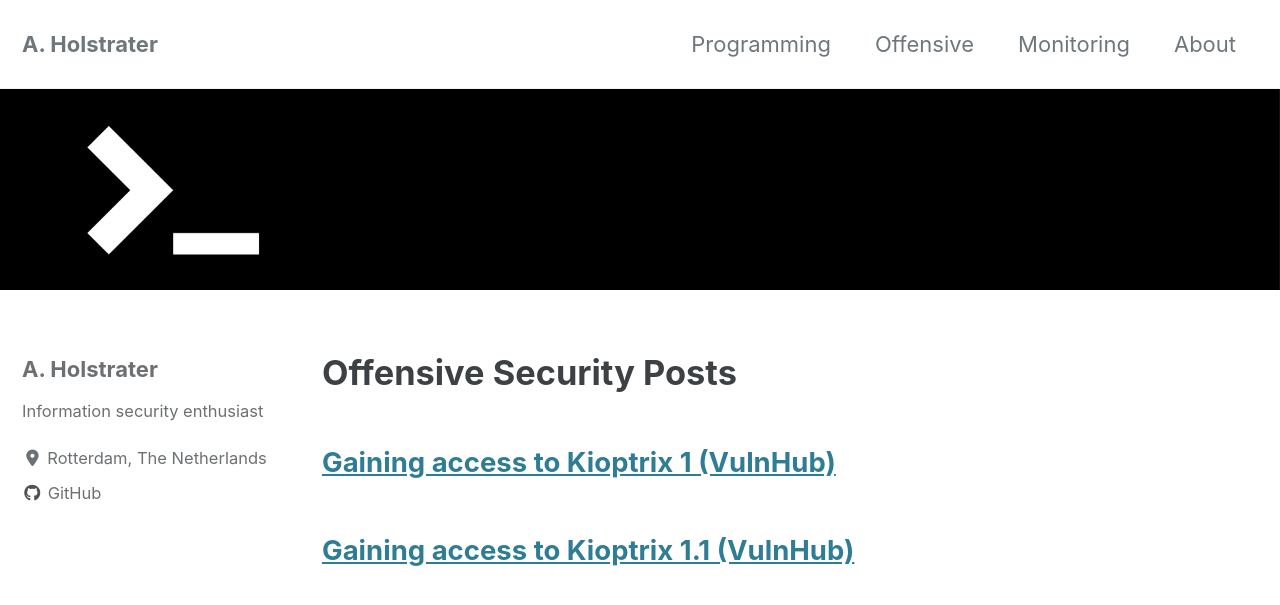
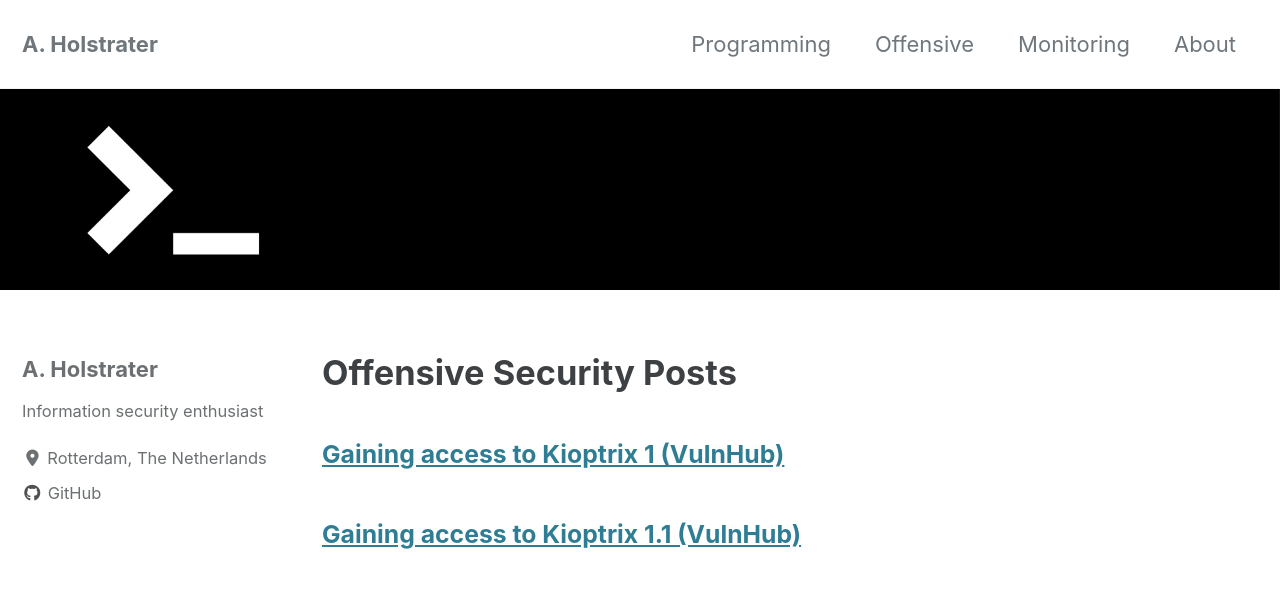
Before and after one commit to holstrater/holstrater.github.io, a Jekyll site: the page built from _pages/offensive.md, in a window 1280 px wide and 900 px high. Shown: the top 605 px of the window. Built offline with Jekyll 4.4.1, drawn with Linux system fonts in a browser that asks for light colours; cached includes are drawn as plain includes; nearby versions of some CDN libraries.

Commit message:
second post changes

```diff
--- a/_pages/offensive.md
+++ b/_pages/offensive.md
@@ -10,6 +10,8 @@ header:
 
 
 
-## [Gaining access to Kioptrix 1 (VulnHub)](https://holstrater.github.io/kioptrix1/)
 
-## [Gaining access to Kioptrix 1.1 (VulnHub)](https://holstrater.github.io/kioptrix11/)
+
+### [Gaining access to Kioptrix 1 (VulnHub)](https://holstrater.github.io/kioptrix1/)
+
+### [Gaining access to Kioptrix 1.1 (VulnHub)](https://holstrater.github.io/kioptrix11/)
```
